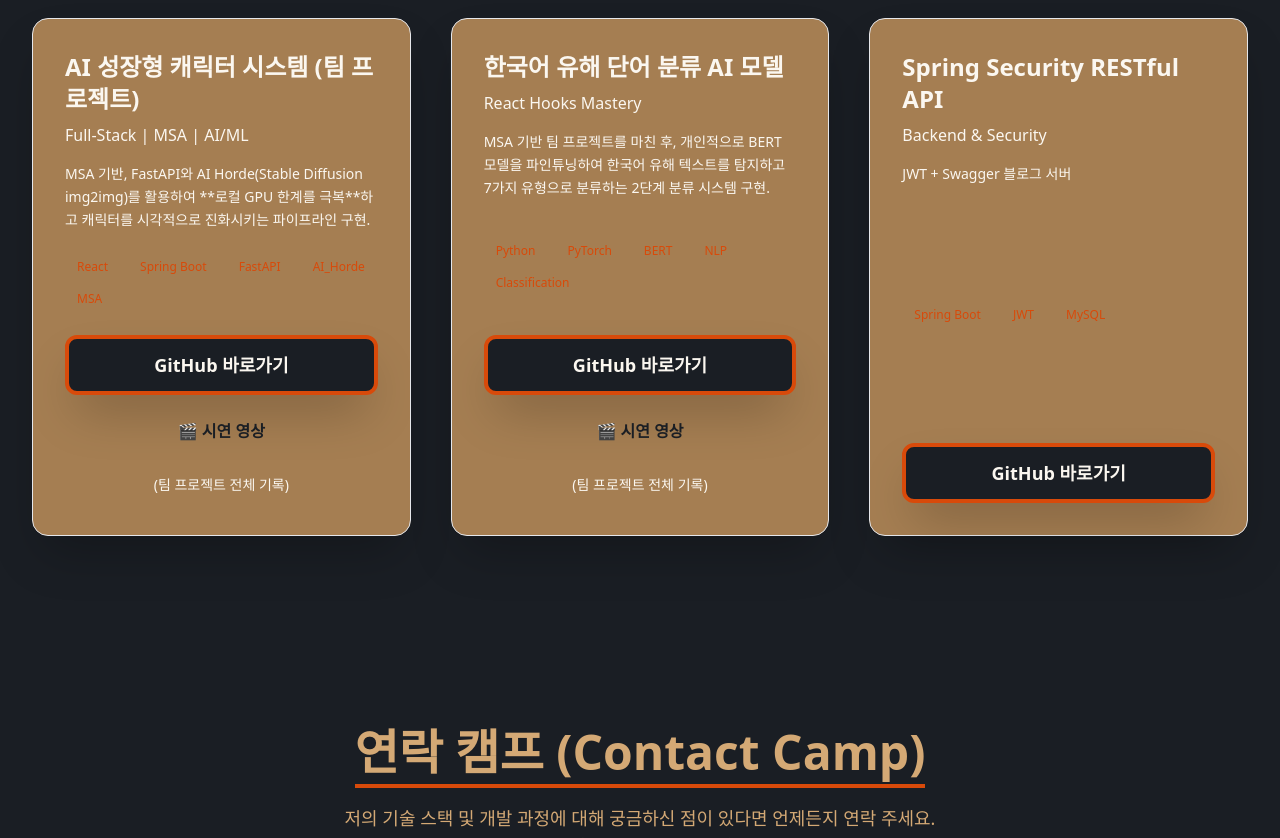
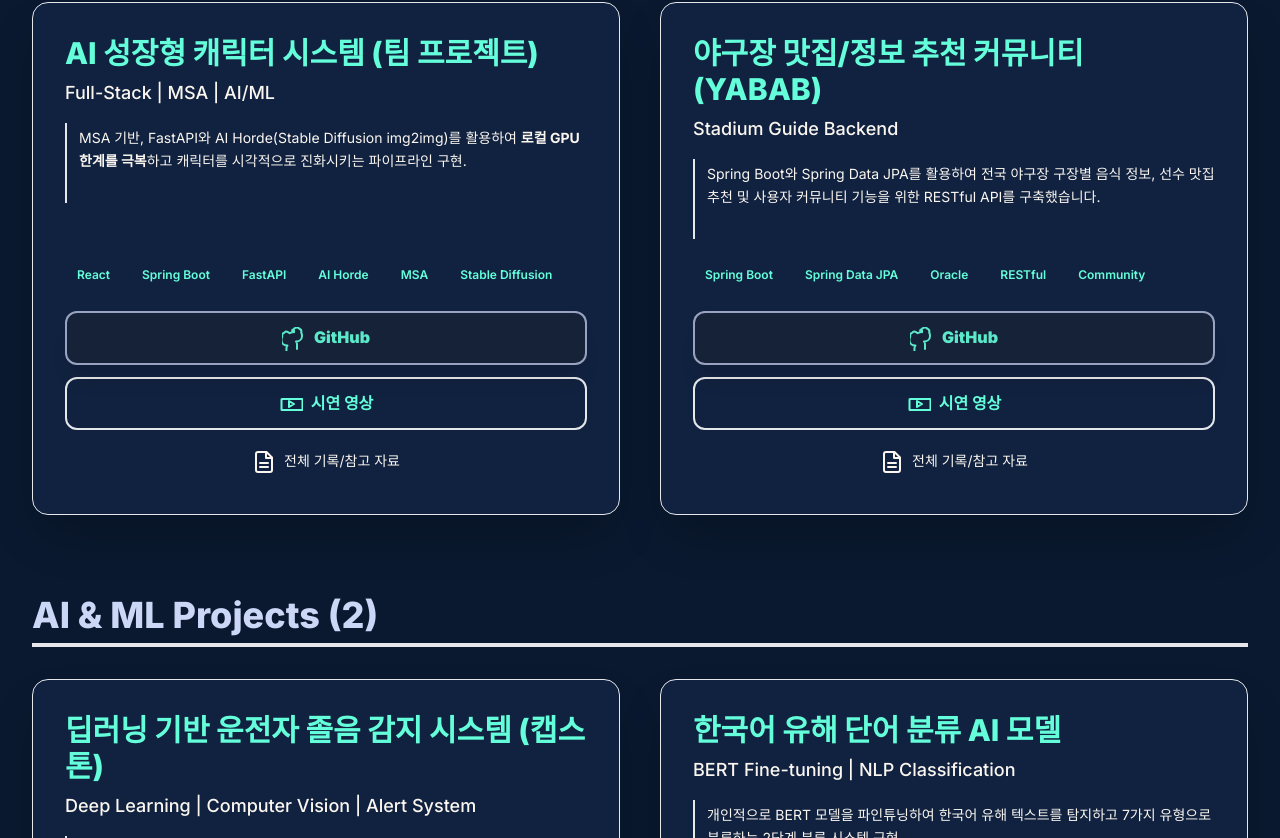
Before and after one commit to zcx1119son/react-developer-portfolio, a React (Vite) app: page / in a window 1280 px wide. Shown: the part 1562-2400 px from the top of the page. Built offline with nearby package versions, Linux system fonts and the light colour scheme.

Commit message:
Update Projects.jsx

```diff
--- a/src/components/Projects/Projects.jsx
+++ b/src/components/Projects/Projects.jsx
@@ -1,113 +1,240 @@
 import React from 'react';
 
+// 볼드체 Markdown (**)을 <strong> 태그로 변환하는 함수
+const renderMarkdown = (text) => {
+    // **text** 패턴을 <strong>text</strong>로 변환
+    const htmlText = text.replace(/\*\*(.*?)\*\*/g, '<strong>$1</strong>');
+    return <span dangerouslySetInnerHTML={{ __html: htmlText }} />;
+};
+
+
 const projects = [
+    // === Web/Backend Projects (Full-Stack/MSA) ===
     {
-    // === 1. 팀 프로젝트: AI 성장형 캐릭터 시스템 ===
+        type: 'WEB', // 분류: WEB
         title: "AI 성장형 캐릭터 시스템 (팀 프로젝트)",
         subtitle: "Full-Stack | MSA | AI/ML",
         description: "MSA 기반, FastAPI와 AI Horde(Stable Diffusion img2img)를 활용하여 **로컬 GPU 한계를 극복**하고 캐릭터를 시각적으로 진화시키는 파이프라인 구현.",
-    tags: ["React","Spring Boot","FastAPI","AI_Horde","MSA"],
+        tags: ["React","Spring Boot","FastAPI","AI_Horde","MSA", "Stable_Diffusion"],
         githubUrl: "https://github.com/zcx1119son/Gmaking-Team-Project",
-    demoUrl: "https://www.youtube.com/watch?v=YTS0xrpQASI", // 시연 영상 링크 반영
-    notesUrl: "https://temporal-flight-602.notion.site/27877debdf8d80c48541cc32126d0a4e?v=27877debdf8d80c98022000c650699fb&source=copy_link" // 팀 노션 참고 자료 반영
+        demoUrl: "https://www.youtube.com/watch?v=YTS0xrpQASI",
+        notesUrl: "https://temporal-flight-602.notion.site/27877debdf8d80c48541cc32126d0a4e?v=27877debdf8d80c98022000c650699fb&source=copy_link"
     },
+    // === Web/Backend Projects (수정된 항목) ===
     {
-    // === 0. 개인 프로젝트: 한국어 유해 단어 분류 AI 모델 ===
+        type: 'WEB', // 분류: WEB
+        title: "야구장 맛집/정보 추천 커뮤니티 (YABAB)",
+        subtitle: "Stadium Guide Backend",
+        description: "Spring Boot와 Spring Data JPA를 활용하여 전국 야구장 구장별 음식 정보, 선수 맛집 추천 및 사용자 커뮤니티 기능을 위한 RESTful API를 구축했습니다.",
+        tags: ["Spring Boot", "Spring Data JPA", "Oracle", "RESTful", "Community"],
+        githubUrl: "https://github.com/zcx1119son/yabab_project",
+        demoUrl: "https://www.youtube.com/watch?v=yQFHgwuHjG4",
+        notesUrl: "https://www.notion.so/YABAB-Core-Contribution-2a7de68d8c8b80bdb9abf4e1e273ce39"
+    },
+    // === AI/ML Projects: 졸음 감지 시스템 (Notion 링크 유지) ===
+    {
+        type: 'AI', // 분류: AI
+        title: "딥러닝 기반 운전자 졸음 감지 시스템 (캡스톤)",
+        subtitle: "Deep Learning | Computer Vision | Alert System",
+        description: "YOLOv8과 랜드마크 기반 CNN 모델을 결합하여 운전자의 **눈 깜박임(EAR) 및 하품(MAR)을 실시간으로 분석**하고, 위험 상황 시 경고 알림을 제공하는 고정밀 시스템 개발.",
+        tags: ["Python", "YOLOv8", "TensorFlow", "OpenCV", "Deep_Learning", "Computer_Vision", "Capstone"],
+        githubUrl: "https://github.com/zcx1119son/DL-Drowsiness-Detection-Capstone",
+        demoUrl: null,
+        notesUrl: "https://www.notion.so/2a72e77d543b80a09c49dfe5a4492bb9"
+    },
+    // === AI/ML Projects: 유해 단어 분류 (버튼 텍스트 변경) ===
+    {
+        type: 'AI', // 분류: AI
         title: "한국어 유해 단어 분류 AI 모델",
-    subtitle: "React Hooks Mastery",
-    description: "MSA 기반 팀 프로젝트를 마친 후, 개인적으로 BERT 모델을 파인튜닝하여 한국어 유해 텍스트를 탐지하고 7가지 유형으로 분류하는 2단계 분류 시스템 구현.",
-    tags: ["Python","PyTorch","BERT","NLP","Classification"],
-    githubUrl: "https://github.com/zcx1119son/Korean-Toxicity-Model", // 새 AI 모델 저장소
-    demoUrl: "https://drive.google.com/drive/folders/1dL8Y7zl4BddPBDbXeHF5BwB5hf-1N_b7?usp=sharing", // 모델 파일 (Google Drive) 링크를 Demo URL로 활용
-    notesUrl: "https://www.aihub.or.kr/aihubdata/data/view.do?pageIndex=1&currMenu=115&topMenu=100&srchOptnCnd=OPTNCND001&searchKeyword=%EA%B5%AD%EA%B0%80%EA%B8%B0%EB%A1%9D%EB%AC%BC&srchDetailCnd=DETAILCND001&srchOrder=ORDER001&srchPagePer=20&aihubDataSe=data&dataSetSn=71788" // AI Hub 데이터셋 링크를 Notes URL로 활용
-  },
-  {
-    // === 3. Spring Security RESTful API ===
-    title: "Spring Security RESTful API",
-    subtitle: "Backend & Security",
-    description: "JWT + Swagger 블로그 서버",
-    tags: ["Spring Boot","JWT","MySQL"],
-    githubUrl: "https://github.com/zcx1119son/spring-jwt-api",
-    demoUrl: "#", // 데모 없음
-    notesUrl: null // 노트 없음
+        subtitle: "BERT Fine-tuning | NLP Classification",
+        description: "개인적으로 BERT 모델을 파인튜닝하여 한국어 유해 텍스트를 탐지하고 7가지 유형으로 분류하는 2단계 분류 시스템 구현.",
+        tags: ["Python","PyTorch","BERT","NLP","Classification", "Fine-tuning"],
+        githubUrl: "https://github.com/zcx1119son/Korean-Toxicity-Model",
+        demoUrl: "https://drive.google.com/drive/folders/1dL8Y7zl4BddPBDbXeHF5BwB5hf-1N_b7?usp=sharing",
+        // 모델 파일/결과가 담긴 Drive 링크이므로, 버튼 텍스트를 명확히 지정
+        customDemoText: "학습 모델 파일 및 결과",
+        notesUrl: "https://www.notion.so/HateSpeech-Detector-NLP-2-2a7fc91e237280dd81edfe2e631934c2"
     },
 ];
 
-const ProjectCard = ({ project }) => (
+// Reusable Icon Components (for single file use)
+const GitHubIcon = (props) => (
+    <svg {...props} xmlns="http://www.w3.org/2000/svg" width="24" height="24" viewBox="0 0 24 24" fill="none" stroke="currentColor" strokeWidth="2" strokeLinecap="round" strokeLinejoin="round" className="inline mr-2"><path d="M15 22v-4a4.8 4.8 0 0 0-1-3.5c3 0 6-2 6-5.5.08-1.25-.27-2.44-.78-3.5.76-2.9-2.22-4-2.22-4a1.84 1.84 0 0 0-1.72-1c-1.25.04-2.61.64-3.56 1.62A10.82 10.82 0 0 0 12 5.3v-2.1c0-.42-.35-.78-.78-.78H11c-.44 0-.78.36-.78.78V5.3a10.82 10.82 0 0 0-2.48.92c-1.3-.98-2.56-1.58-3.56-1.62a1.84 1.84 0 0 0-1.72 1s-2.98 1.1-2.22 4c-.51 1.06-.86 2.25-.78 3.5 0 3.5 3 5.5 6 5.5a4.8 4.8 0 0 0-1 3.5v4"/></svg>
+);
+const YoutubeIcon = (props) => (
+    <svg {...props} xmlns="http://www.w3.org/2000/svg" width="24" height="24" viewBox="0 0 24 24" fill="none" stroke="currentColor" strokeWidth="2" strokeLinecap="round" strokeLinejoin="round" className="inline mr-2"><path d="M2.5 17.5c0 .3.2.5.5.5h20c.3 0 .5-.2.5-.5v-10c0-.3-.2-.5-.5-.5h-20c-.3 0-.5.2-.5.5v10z"/><path d="M10 9l5 3-5 3V9z"/></svg>
+);
+const LinkIcon = (props) => (
+    <svg {...props} xmlns="http://www.w3.org/2000/svg" width="24" height="24" viewBox="0 0 24 24" fill="none" stroke="currentColor" strokeWidth="2" strokeLinecap="round" strokeLinejoin="round" className="inline mr-2"><path d="M10 13a5 5 0 0 0 7.54.54l3-3a5 5 0 0 0-7.07-7.07l-1.72 1.71"/><path d="M14 11a5 5 0 0 0-7.54-.54l-3 3a5 5 0 0 0 7.07 7.07l1.71-1.71"/></svg>
+);
+const NotesIcon = (props) => (
+    <svg {...props} xmlns="http://www.w3.org/2000/svg" width="24" height="24" viewBox="0 0 24 24" fill="none" stroke="currentColor" strokeWidth="2" strokeLinecap="round" strokeLinejoin="round" className="inline mr-2"><path d="M14.5 2H6a2 2 0 0 0-2 2v16a2 2 0 0 0 2 2h12a2 2 0 0 0 2-2V7.5L14.5 2z"/><polyline points="14 2 14 8 20 8"/><line x1="16" x2="8" y1="13" y2="13"/><line x1="16" x2="8" y1="17" y2="17"/></svg>
+);
+
+
+const ProjectCard = ({ project }) => {
+    // 1. 커스텀 텍스트가 있으면 그것을 사용
+    let demoButtonText = project.customDemoText;
+    let DemoIconComponent = LinkIcon;
+
+    if (!demoButtonText) {
+        // 2. 커스텀 텍스트가 없으면 기존 로직 (YouTube 체크) 사용
+        if (project.demoUrl && project.demoUrl.includes('youtube')) {
+            demoButtonText = '시연 영상';
+            DemoIconComponent = YoutubeIcon;
+        } else {
+            // 3. YouTube도 아니면 일반적인 텍스트 사용
+            demoButtonText = '라이브 데모/자료';
+        }
+    }
+
+
+    return (
         <div
-    onClick={(e) => {
-      const card = e.currentTarget;
-      if (card.dataset.clicked) return;
-      card.dataset.clicked = 'true';
-      card.classList.add('animate-ping');
-      setTimeout(() => card.classList.remove('animate-ping'), 600);
-    }}
             className="bg-sand-dark p-8 rounded-2xl shadow-2xl border border-sunset/30
-              hover:shadow-sunset/50 hover:-translate-y-3 hover:scale-105
-              transition-all duration-500 backdrop-blur-sm cursor-pointer
-              flex flex-col justify-between">
+                        hover:shadow-sunset/50 hover:-translate-y-2
+                        transition-all duration-300 backdrop-blur-sm cursor-default
+                        flex flex-col justify-between h-full"
+        >
             <div>
-      <h3 className="text-2xl font-bold text-sand-light mb-2 group-hover:text-sunset transition">
+                {/* 제목 색상을 text-sunset으로 변경하여 가시성 확보 */}
+                <h3 className="text-3xl font-extrabold text-sunset mb-2 hover:text-sand-main transition">
                     {project.title}
                 </h3>
-      <p className="text-sand-light/80 mb-4">{project.subtitle}</p>
-      <p className="text-sand-light/90 text-sm leading-relaxed">{project.description}</p>
+                <p className="text-sunset/80 text-lg font-medium mb-4">{project.subtitle}</p>
+
+                {/* renderMarkdown 함수를 사용하여 description 렌더링 */}
+                <p className="text-sand-light/90 text-sm leading-relaxed border-l-2 border-sunset/50 pl-3 py-1 min-h-[5rem]">
+                    {renderMarkdown(project.description)}
+                </p>
+                {/* -------------------------------------------------------- */}
             </div>
-    <div className="mt-6 flex flex-wrap gap-2">
+
+            <div className="mt-6">
+                <div className="flex flex-wrap gap-2 mb-6">
                     {project.tags.map(t => (
-        <span key={t} className="px-3 py-1 bg-sunset/20 text-sunset text-xs rounded-full">
-          {t}
+                        <span key={t} className="px-3 py-1 bg-sunset/20 text-sunset text-xs font-semibold rounded-full whitespace-nowrap">
+                            {t.replace(/_/g, ' ')}
                         </span>
                     ))}
                 </div>
 
-    {/* ===== 추가된 버튼 영역: GitHub, Demo, Notes ===== */}
-    <div className="mt-6 flex flex-col gap-3">
-        {/* GitHub 버튼 (기존) */}
+                {/* ===== Link Buttons Area: GitHub, Demo, Notes ===== */}
+                <div className="flex flex-col gap-3">
+                    {/* GitHub Button: 배경색, 글씨색 고대비 유지 및 사막색 테두리 적용 */}
                     <a
                         href={project.githubUrl}
                         target="_blank"
-          className="block text-center py-3 bg-night-sky hover:bg-sand-dark text-sand-light font-black text-lg rounded-xl shadow-2xl border-4 border-sunset"
+                        rel="noopener noreferrer"
+                        className="block text-center py-3
+                                   bg-[#172238] hover:bg-[#20304a]
+                                   text-sunset font-black text-base rounded-xl transition
+                                   shadow-xl shadow-sunset/20 hover:shadow-sunset/50
+                                   border-2 border-[#CCD6F6]/80 opacity-90 hover:opacity-100" // <--- 사막색(sand-main: #CCD6F6) 테두리 적용
                     >
-          GitHub 바로가기
+                        {/* 아이콘 색상도 text-sunset과 동일하게 변경 */}
+                        <GitHubIcon className="h-5 w-5 fill-sunset" />
+                        GitHub
                     </a>
 
-        {/* 시연 영상 버튼 (Demo) */}
+                    {/* Demo/Video Button */}
                     {project.demoUrl && project.demoUrl !== '#' && (
                         <a
                             href={project.demoUrl}
                             target="_blank"
-              className="block text-center py-3 bg-sunset/80 hover:bg-sunset text-night-sky font-bold text-base rounded-xl transition"
+                            rel="noopener noreferrer"
+                            className="block text-center py-3 border-2 border-sunset/50 text-sunset hover:bg-sunset/10 font-bold text-base rounded-xl transition"
                         >
-              🎬 시연 영상
+                            <DemoIconComponent className="h-5 w-5 inline fill-sunset/80" />
+                            {demoButtonText}
                         </a>
                     )}
 
-        {/* 팀 노션 참고 자료 버튼 (Notes) */}
+                    {/* Notes/Reference Button */}
                     {project.notesUrl && (
                         <a
                             href={project.notesUrl}
                             target="_blank"
+                            rel="noopener noreferrer"
                             className="block text-center py-2 text-sand-light/60 hover:text-sand-light text-sm transition"
                         >
-              (팀 프로젝트 전체 기록)
+                            <NotesIcon className="h-4 w-4 inline mr-1" />
+                            전체 기록/참고 자료
                         </a>
                     )}
                 </div>
                 {/* ================================================= */}
             </div>
+        </div>
     );
+};
 
-export default function Projects() {
+export default function App() {
+
+    // 프로젝트를 AI/ML과 WEB/Backend로 필터링
+    const aiProjects = projects.filter(p => p.type === 'AI');
+    const webProjects = projects.filter(p => p.type === 'WEB');
+
+    // 웹 프로젝트의 경우, 프로젝트 카드를 한 줄에 2개씩 배치하도록 조정
+    const webGridClass = "grid-cols-1 md:grid-cols-2 lg:grid-cols-2";
+
+    // AI 프로젝트의 경우, 프로젝트 카드를 한 줄에 2개씩 배치하도록 조정
+    const aiGridClass = "grid-cols-1 md:grid-cols-2 lg:grid-cols-2";
+
     return (
-    <section id="projects" className="py-24 bg-night-sky min-h-screen">
-      <div className="relative z-10 max-w-7xl mx-auto px-8">
-        <h2 className="text-6xl font-black text-center mb-16 bg-gradient-to-r from-sand-light to-sand-main bg-clip-text text-transparent">
-          프로젝트 사구
+        // 섹션 상단 패딩 (pt-16)을 완전히 제거했습니다.
+        <section id="projects" className="pb-24 bg-night-sky min-h-screen">
+            <script src="https://cdn.tailwindcss.com"></script>
+            <style>
+                {`
+                /* Inter Font Import */
+                @import url('https://fonts.googleapis.com/css2?family=Inter:wght@100..900&display=swap');
+                body { font-family: 'Inter', sans-serif; }
+
+                /* Custom Colors (For readability/context only) */
+                .bg-night-sky { background-color: #0A192F; }
+                .bg-sand-dark { background-color: #112240; }
+                .text-sand-main { color: #CCD6F6; } /* 사막색 계열 */
+                .text-sand-light { color: #8892B0; }
+                .text-sunset { color: #64FFDA; }
+
+                /* 볼드체 강조를 위한 스타일 */
+                .text-sand-light strong {
+                    color: #CCD6F6; /* 볼드체는 더 밝은 색으로 강조 */
+                    font-weight: 700; /* Extra Bold */
+                }
+                `}
+            </style>
+            <div className="relative z-10 max-w-7xl mx-auto px-6 lg:px-8">
+                {/* 메인 타이틀의 하단 마진 (mb-12)을 유지하여 타이틀과 첫 섹션 사이의 최소 간격을 확보합니다. */}
+                <h2 className="text-6xl font-black text-center mb-12
+                               bg-gradient-to-r from-sunset to-sand-light bg-clip-text text-transparent
+                               drop-shadow-lg drop-shadow-sunset/50
+                               tracking-tight sm:text-7xl">
+                    개발 포트폴리오
                 </h2>
-        <div className="grid md:grid-cols-2 lg:grid-cols-3 gap-10">
-          {projects.map((p, i) => <ProjectCard key={i} project={p} />)}
+
+
+                {/* ======================================= */}
+                {/* 1. Web & Backend Projects Section */}
+                {/* ======================================= */}
+                <h3 className="text-4xl font-extrabold text-sand-main mb-8 border-b-4 border-sunset/50 pb-2 flex items-center">
+                    Web & Backend Projects ({webProjects.length})
+                </h3>
+                <div className={`grid ${webGridClass} gap-8 lg:gap-10 mb-20`}>
+                    {webProjects.map((p, i) => <ProjectCard key={i} project={p} />)}
                 </div>
+
+                {/* ======================================= */}
+                {/* 2. AI & ML Projects Section */}
+                {/* ======================================= */}
+                <h3 className="text-4xl font-extrabold text-sand-main mb-8 border-b-4 border-sunset/50 pb-2 flex items-center">
+                    AI & ML Projects ({aiProjects.length})
+                </h3>
+                <div className={`grid ${aiGridClass} gap-8 lg:gap-10`}>
+                    {aiProjects.map((p, i) => <ProjectCard key={i} project={p} />)}
+                </div>
+
             </div>
         </section>
     );
```
Lines whose indentation alone changed are shown as unchanged.
